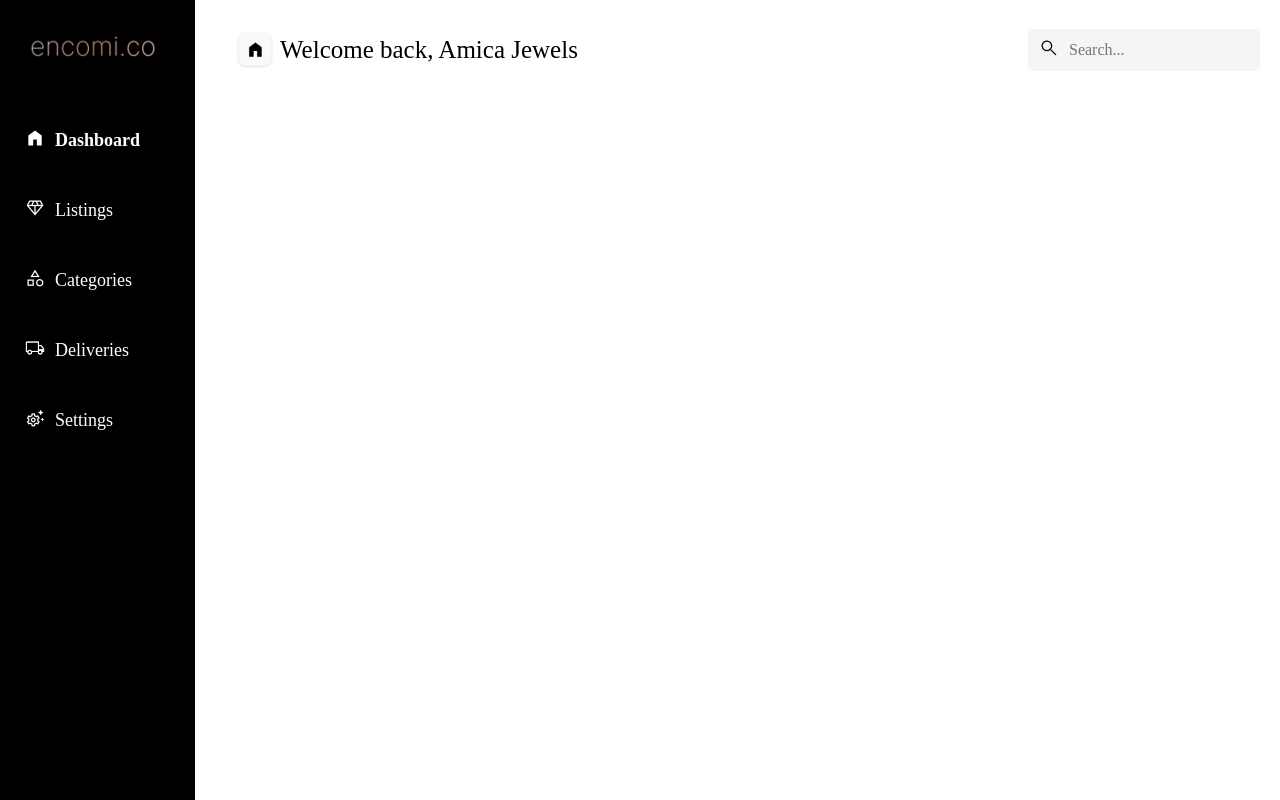
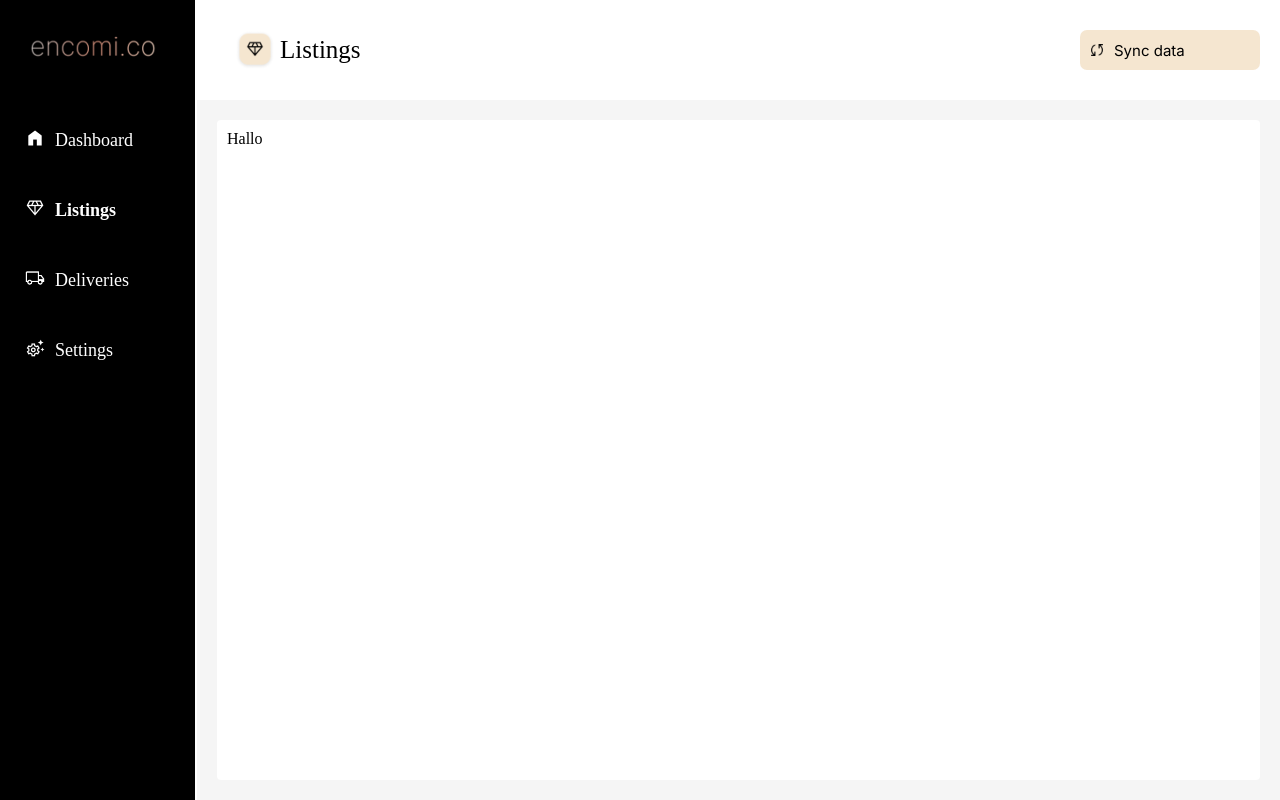
Before and after one commit to nicklas-rn/encomi, a Django app: page /dashboard/listings/ in a window 1280 px wide. Run offline with Django 3.2, Linux system fonts and the light colour scheme; some web fonts are replaced.

Commit message:
dashboard changed structure etc.

```diff
--- a/shop/static/shop/dashboard_style.css
+++ b/shop/static/shop/home_dashboard_style.css
@@ -1,10 +1,4 @@
-.main {
-    margin-left: 197px;
-    padding: 20px 20px;
-    background-color: #F5F5F5;
-}
-
-p {
+.item {
     font-size: 25;
 }
 
--- /dev/null
+++ b/shop/static/shop/listings_dashboard_style.css
@@ -0,0 +1,26 @@
+.listings-content {
+    background-color: white;
+    border-radius: 4px;
+    padding: 10px;
+    height: calc(100% - 160px);
+}
+
+.sync-data-button {
+    display: flex;
+    flex-direction: row;
+    align-items: center;
+    font-size: 15;
+    border: grey;
+    border-radius: 7px;
+    background-color: #F5E6D0;
+    width: 180px;
+    font-family: 'Inter', inter;
+    height: 40px;
+}
+
+.sync-data-img {
+    height: 18px;
+    margin-right: 8px;
+    margin-left: 8px;
+
+}
--- a/shop/templates/shop/base_dashboard.html
+++ b/shop/templates/shop/base_dashboard.html
@@ -23,7 +23,6 @@
     <ul class="dashboard-links">
         <li class="dashboard home active-page" id="navigation-dashboard-link-dashboard"><a href="/dashboard/home"><img class="icon-navbar" src="/media/icons/home-dashboard-white.png" alt="">Dashboard</a></li>
         <li class="dashboard listings" id="navigation-dashboard-link-listings"><a href="/dashboard/listings"><img class="icon-navbar" src="/media/icons/listings-dashboard-white.png" alt="">Listings</a></li>
-        <li class="dashboard categories" id="navigation-dashboard-link-categories"><a href="/dashboard/categories"><img class="icon-navbar" src="/media/icons/categories-dashboard-white.png" alt="">Categories</a></li>
         <li class="dashboard deliveries" id="navigation-dashboard-link-deliveries"><a href="/dashboard/deliveries"><img class="icon-navbar" src="/media/icons/deliveries-dashboard-white.png" alt="">Deliveries</a></li>
         <li class="dashboard settings" id="navigation-dashboard-link-settings"><a href="/dashboard/settings"><img class="icon-navbar" src="/media/icons/settings-dashboard-white.png" alt="">Settings</a></li>
     </ul>
@@ -32,21 +31,6 @@
 
 
 <div id="main">
-
-    <nav id="header">
-        <p><img class="icon"
-                    src="/media/icons/home-dashboard.png" alt="">Welcome back, Amica Jewels</p>
-
-        <form id="form" role="search" onsubmit="(e)=>{e.preventDefault(); updateKeyword()}">
-            <img class="icon-navbar"
-                    src="/media/icons/search.png" alt="">
-            <input type="search" id="query"
-                   placeholder="Search..."
-                   aria-label="Search through site content">
-        </form>
-    </nav>
-
-
 
 {% block content %}
 
@@ -79,52 +63,13 @@
         margin-left: 235px;
         padding-right: 20px;
         height: 100px;
-    }
-
-    #form{
-        background-color: #f5f5f5;
-        border: 1px #f5f5f5 solid;
-        width: 230px;
-        height: 40px;
-        border-radius: 4px;
-        display: flex;
-        flex-direction: row;
-        align-items: center;
-
-    }
-
-    #query{
-        all: unset;
-        color: black;
-        font: 16px;
-        height: 100%;
-        width: 100%;
-        padding: 0px 10px 0px 0px;;
-    }
-
-    : :placeholder {
-        color: black;
-        opacity: 0.7;
-    }
-
-    .icon-navbar {
-        width: 20px;
-        height: 20px;
-        padding: 10px;
-        padding-right: 10px;
-        vertical-align: middle;
-        position: relative;
-        top: -2px;
+        font-size: 25;
     }
 
     .icon {
         width: 40px;
         height: 40px;
         margin-right: 5px;
-    }
-
-    .icon {
-
     }
 
     .navbar-left {
@@ -180,7 +125,22 @@
         z-index: 5;
     }
 
+    .icon-navbar {
+        width: 20px;
+        height: 20px;
+        padding: 10px;
+        padding-right: 10px;
+        vertical-align: middle;
+        position: relative;
+        top: -2px;
+    }
 
+    .mainmain {
+        margin-left: 197px;
+        padding: 20px 20px;
+        background-color: #F5F5F5;
+        height: calc(100% - 140px;;
+    }
 
 
 
--- a/shop/templates/shop/listings_dashboard.html
+++ b/shop/templates/shop/listings_dashboard.html
@@ -3,23 +3,47 @@
 {% block content %}
 
 {% load static %}
-<link rel="stylesheet" type="text/css" href="{% static 'shop/dashboard_style.css' %}">
+<link rel="stylesheet" type="text/css" href="{% static 'shop/listings_dashboard_style.css' %}">
 
-<nav class="header">
+<nav class="navbar-left">
     <a href="/"><img id="logo-nav" src="/media/logos/logo.png"></a>
+    <ul class="dashboard-links">
+        <li class="dashboard home" id="navigation-dashboard-link-dashboard"><a href="/dashboard/home"><img class="icon-navbar" src="/media/icons/home-dashboard-white.png" alt="">Dashboard</a></li>
+        <li class="dashboard listings active-page" id="navigation-dashboard-link-listings"><a href="/dashboard/listings"><img class="icon-navbar" src="/media/icons/listings-dashboard-white.png" alt="">Listings</a></li>
+        <li class="dashboard deliveries" id="navigation-dashboard-link-deliveries"><a href="/dashboard/deliveries"><img class="icon-navbar" src="/media/icons/deliveries-dashboard-white.png" alt="">Deliveries</a></li>
+        <li class="dashboard settings" id="navigation-dashboard-link-settings"><a href="/dashboard/settings"><img class="icon-navbar" src="/media/icons/settings-dashboard-white.png" alt="">Settings</a></li>
+    </ul>
+</nav>
 
 
-    <ul class="dashboard-links">
-        <li class="dashboard home"  id="navigation-dashboard-link-dashboard"><a href="/dashboard/home"><img class="icon" src="/media/icons/home.png" alt="">Dashboard</a></li>
-        <li class="dashboard listings active-page" id="navigation-dashboard-link-listings"><a href="/dashboard/listings"><img class="icon" src="/media/icons/diamond.png" alt="">Listings</a></li>
-        <li class="dashboard categories" id="navigation-dashboard-link-categories"><a href="/dashboard/categories"><img class="icon" src="/media/icons/categories.png" alt="">Categories</a></li>
-        <li class="dashboard deliveries" id="navigation-dashboard-link-deliveries"><a href="/dashboard/deliveries"><img class="icon" src="/media/icons/delivery.png" alt="">Deliveries</a></li>
-        <li class="dashboard settings" id="navigation-dashboard-link-settings"><a href="/dashboard/settings"><img class="icon" src="/media/icons/settings.png" alt="">Settings</a></li>
-    </ul>
+<nav id="header">
+    <p><img class="icon"
+                src="/media/icons/listings-dashboard.png" alt="">Listings</p>
+
+    <div class="sync-data-button"><img class="sync-data-img" src="/media/icons/sync-data.png">Sync data</div>
 
 </nav>
 
 
+<div class="mainmain">
+    <div class="listings-content">
+        <p>Hallo</p>
+    </div>
+
+</div>
 
 
 {% endblock %}
+
+
+
+
+
+
+        <form id="form" role="search" onsubmit="(e)=>{e.preventDefault(); updateKeyword()}">
+            <img class="icon-navbar"
+                    src="/media/icons/search.png" alt="">
+            <input type="search" id="query"
+                   placeholder="Search..."
+                   aria-label="Search through site content">
+        </form>
--- a/shop/urls.py
+++ b/shop/urls.py
@@ -17,7 +17,6 @@ urlpatterns = [
     path('become_seller/', views.become_seller, name='become_seller'),
     path('dashboard/home/', views.dashboard, name='dashboard'),
     path('dashboard/listings/', views.listings, name='listings'),
-    path('dashboard/categories/', views.categories, name='categories'),
     path('dashboard/deliveries/', views.deliveries, name='deliveries'),
     path('dashboard/settings/', views.settings, name='settings'),
 
--- a/shop/views.py
+++ b/shop/views.py
@@ -245,7 +245,7 @@ def dashboard(request):
 
     context = {}
 
-    return render(request, 'shop/dashboard.html', context)
+    return render(request, 'shop/home_dashboard.html', context)
 
 
 def listings(request):
@@ -253,13 +253,6 @@ def listings(request):
     context = {}
 
     return render(request, 'shop/listings_dashboard.html', context)
-
-
-def categories(request):
-
-    context = {}
-
-    return render(request, 'shop/categories_dashboard.html', context)
 
 
 def deliveries(request):
```
Also changed, not shown: shop/templates/shop/categories_dashboard.html (deleted, +0 -23 lines), shop/templates/shop/deliveries_dashboard.html (+15 -10 lines), shop/templates/shop/home_dashboard.html (renamed from shop/templates/shop/dashboard.html, +6 -3 lines), shop/templates/shop/settings_dashboard.html (+14 -8 lines), media/icons/settings-dashboard.png (added), media/icons/settings.png (deleted), media/icons/sync-data.png (added).
